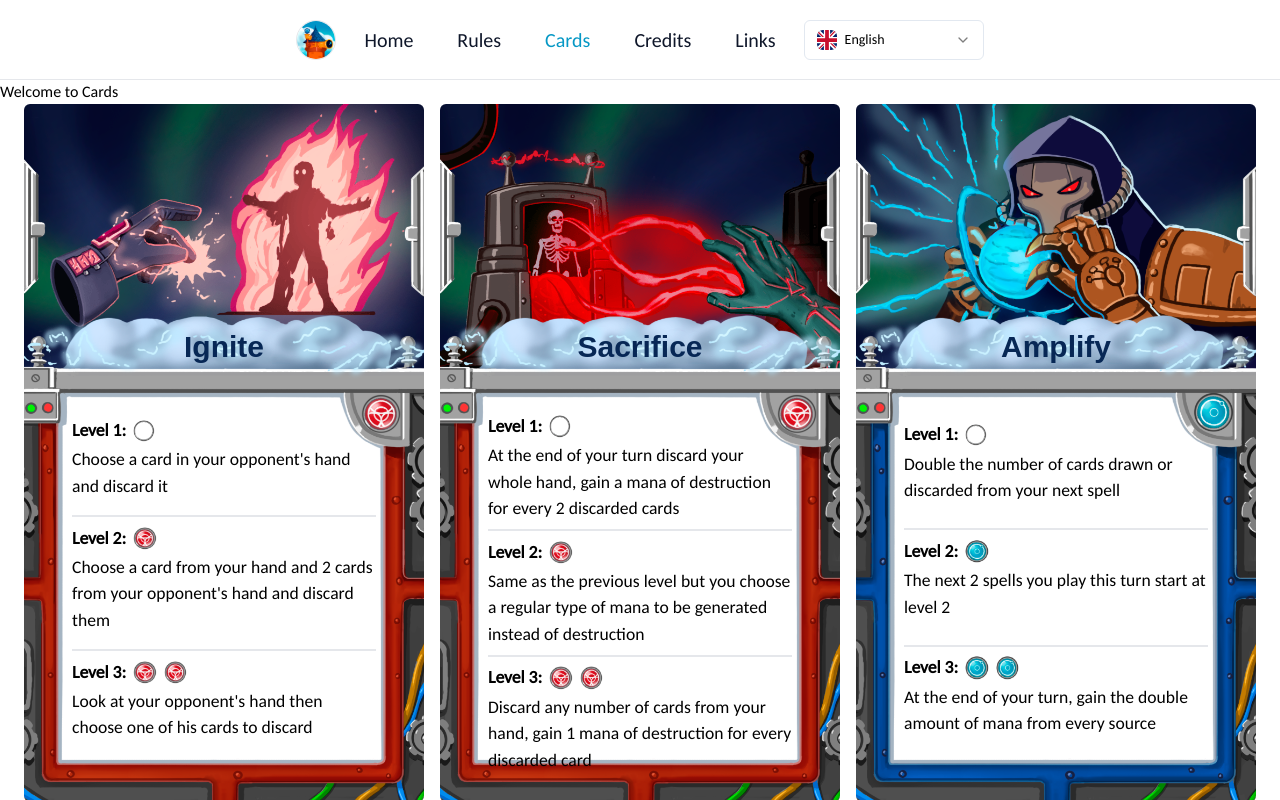
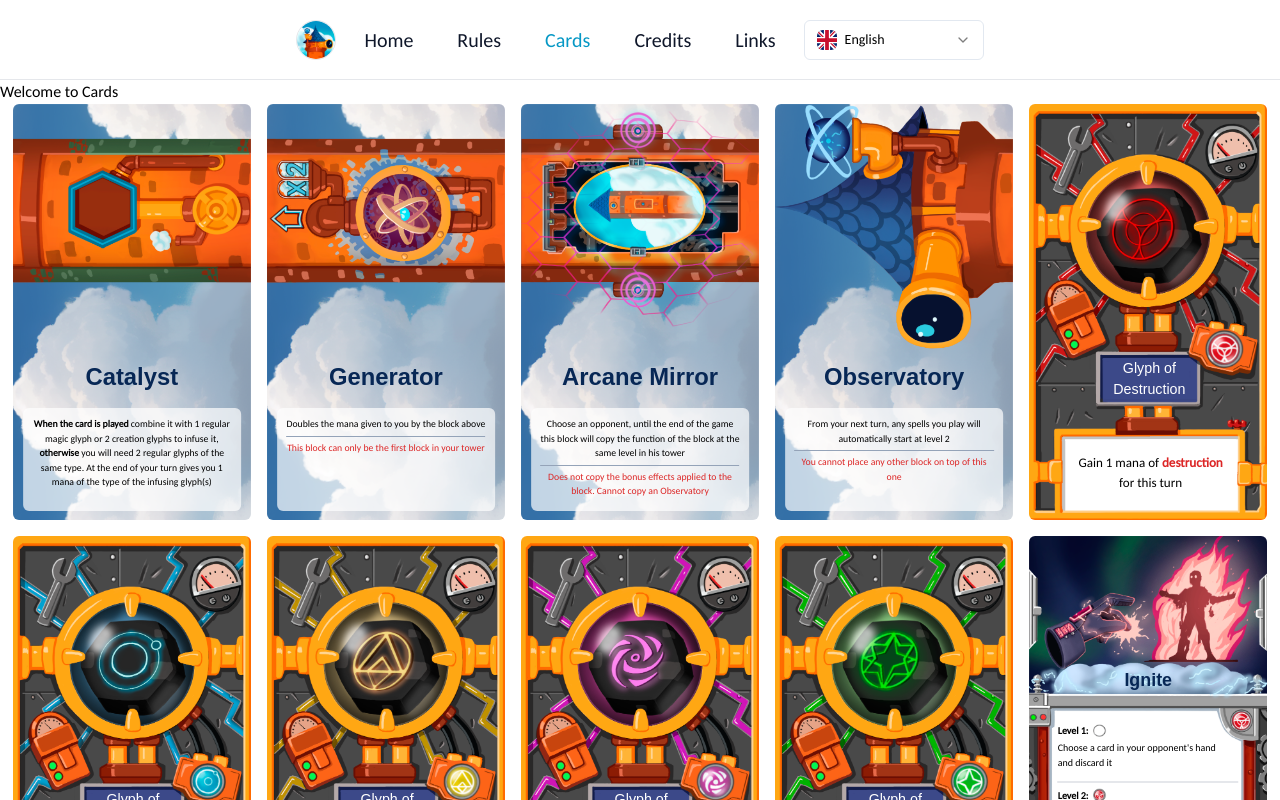
Before and after one commit to CasimirColas/magetowers-website-v2, a Next.js app: page /cards in a window 1280 px wide. Shown: the top 800 px of the page. Built offline with nearby package versions, Linux system fonts and the light colour scheme; a web font is replaced by a local one; what tailwindcss-animated would draw is missing.

Commit message:
Adjusted font size for description in Spell component

```diff
--- a/src/components/cards/templates/Spell.tsx
+++ b/src/components/cards/templates/Spell.tsx
@@ -21,7 +21,7 @@ function Spell({ name, className, id }: SpellProps) {
   const ct = useTranslations("common.vocabulary");
   useEffect(() => {
     adjustFontSize(titleId, 0.075);
-    adjustFontSize(descriptionId, 0.044);
+    adjustFontSize(descriptionId, 0.042);
   }, []);
   return (
     <div
--- a/src/pages/cards/index.tsx
+++ b/src/pages/cards/index.tsx
@@ -1,6 +1,7 @@
 import Card from "@/components/cards/Card";
 import {
   blockNameList,
+  cardsNameList,
   glyphNameList,
   spellNameList,
   utilityNameList,
@@ -16,8 +17,13 @@ export default function Cards() {
     <DefaultLayout title={c("routes.cards")}>
       <div>Welcome to Cards</div>
       <div className="flex gap-4 w-full justify-center  items-center flex-wrap">
-        {spellNameList.map((name, index) => (
-          <Card key={name} name={name} id={index + "-map"} />
+        {cardsNameList.map((name, index) => (
+          <Card
+            key={name}
+            name={name}
+            id={index + "-map"}
+            className="w-[6.3cm]"
+          />
         ))}
       </div>
     </DefaultLayout>
```
